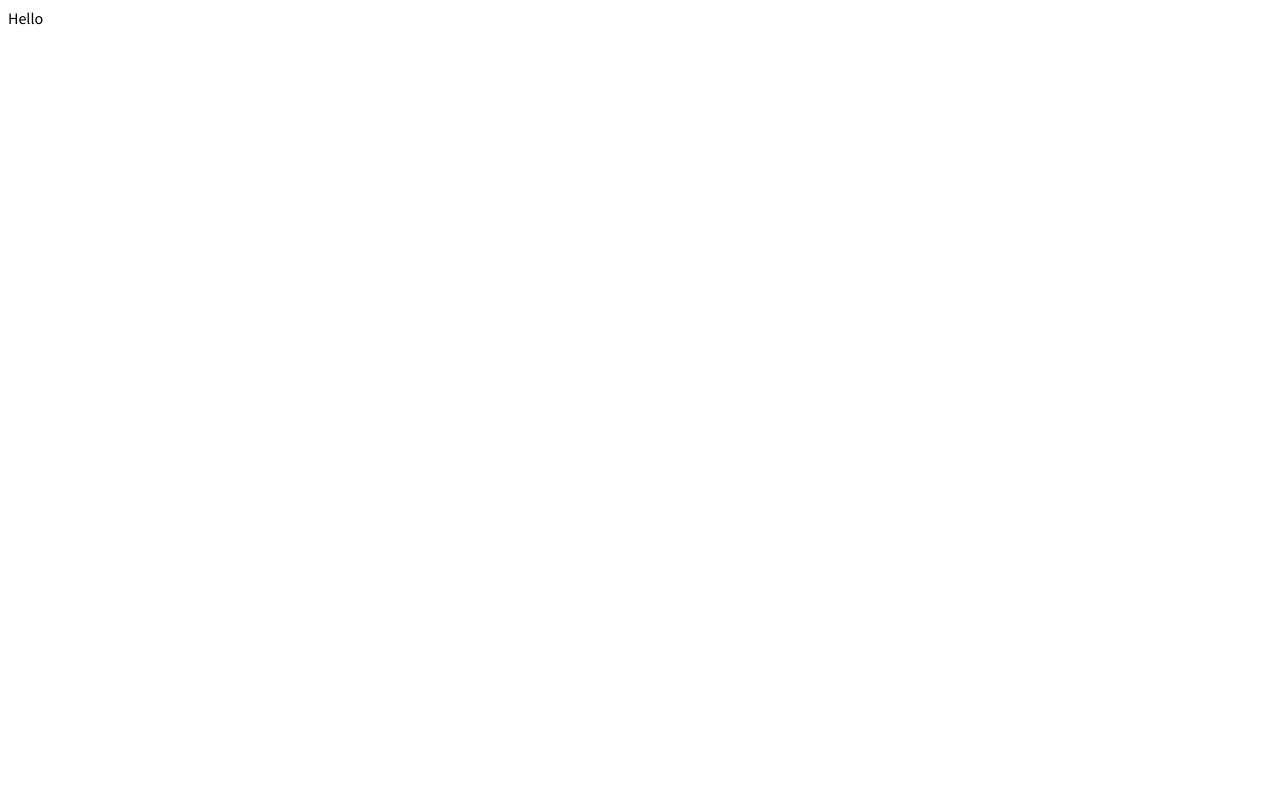
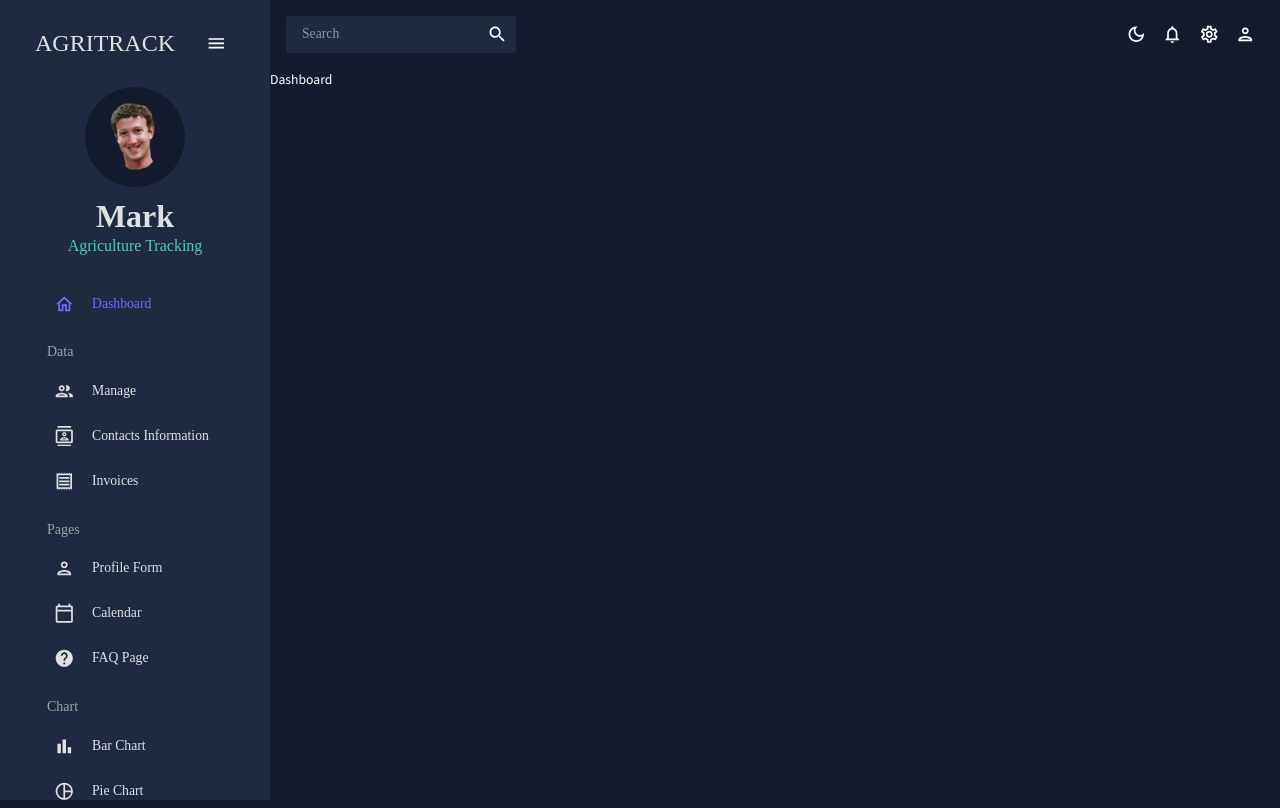
Before and after one commit to daominhhoangggg/agritrack-frontend, a React (Create React App) app: page / in a window 1280 px wide. Built offline with nearby package versions, Linux system fonts and the light colour scheme.

Commit message:
Topbar and Sidebar

```diff
--- a/package.json
+++ b/package.json
@@ -52,5 +52,8 @@
       "last 1 firefox version",
       "last 1 safari version"
     ]
+  },
+  "devDependencies": {
+    "@babel/plugin-proposal-private-property-in-object": "^7.21.11"
   }
 }
--- a/src/App.js
+++ b/src/App.js
@@ -1,5 +1,49 @@
+import { ColorModeContext, useMode } from './theme';
+import { CssBaseline, ThemeProvider } from '@mui/material';
+import { Routes, Route } from 'react-router-dom';
+import Topbar from './scenes/global/Topbar';
+import Sidebar from './scenes/global/Sidebar';
+import Dashboard from './scenes/dashboard';
+// import Team from './scenes/team';
+// import Invoices from './scenes/invoices';
+// import Contacts from './scenes/contacts';
+// import Bar from './scenes/bar';
+// import Form from './scenes/form';
+// import Line from './scenes/line';
+// import Pie from './scenes/pie';
+// import FAQ from './scenes/faq';
+// import Geography from './scenes/geography';
+// import Calendar from './scenes/calendar';
+
 function App() {
-  return <div className="app">Hello</div>;
+  const [theme, colorMode] = useMode();
+
+  return (
+    <ColorModeContext.Provider value={colorMode}>
+      <ThemeProvider theme={theme}>
+        <CssBaseline />
+        <div className="app">
+          <Sidebar />
+          <main className="content">
+            <Topbar />
+            <Routes>
+              <Route path="/" element={<Dashboard />} />
+              {/* <Route path="/team" element={<Dashboard />} /> */}
+              {/* <Route path="/invoices" element={<Invoices />} /> */}
+              {/* <Route path="/contacts" element={<Contacts />} /> */}
+              {/* <Route path="/form" element={<Form />} /> */}
+              {/* <Route path="/bar" element={<Bar />} /> */}
+              {/* <Route path="/pie" element={<Pie />} /> */}
+              {/* <Route path="/line" element={<Line />} /> */}
+              {/* <Route path="/faq" element={<FAQ />} /> */}
+              {/* <Route path="/geography" element={<Geography />} /> */}
+              {/* <Route path="/calendar" element={<Calendar />} /> */}
+            </Routes>
+          </main>
+        </div>
+      </ThemeProvider>
+    </ColorModeContext.Provider>
+  );
 }
 
 export default App;
--- a/src/index.css
+++ b/src/index.css
@@ -3,7 +3,8 @@
 html,
 body,
 #root,
-.app {
+.app,
+.content {
   height: 100%;
   width: 100%;
   font-family: 'Source Sans 3', sans-serif;
@@ -15,7 +16,8 @@ body,
 }
 
 ::-webkit-scrollbar {
-  width: 10px;
+  width: 1px;
+  display: none;
 }
 
 /* Track */
--- a/src/scenes/global/Sidebar.jsx
+++ b/src/scenes/global/Sidebar.jsx
@@ -1,6 +1,6 @@
 import { useState } from 'react';
 import { ProSidebar, Menu, MenuItem } from 'react-pro-sidebar';
-// import 'react-pro-sidebar/dist/css/style.css';
+import 'react-pro-sidebar/dist/css/styles.css';
 import { Box, IconButton, Typography, useTheme } from '@mui/material';
 import { Link } from 'react-router-dom';
 import { tokens } from '../../theme';
@@ -16,6 +16,22 @@ import PieChartOutlinedOutlinedIcon from '@mui/icons-material/PieChartOutlineOut
 import TimelineOutlinedIcon from '@mui/icons-material/TimelineOutlined';
 import MenuOutlinedIcon from '@mui/icons-material/MenuOutlined';
 import MapOutlinedIcon from '@mui/icons-material/MapOutlined';
+
+const Item = ({ title, to, icon, selected, setSelected }) => {
+  const theme = useTheme();
+  const colors = tokens(theme.palette.mode);
+  return (
+    <MenuItem
+      active={selected === title}
+      style={{ color: colors.grey[100] }}
+      onClick={() => setSelected(title)}
+      icon={icon}
+    >
+      <Typography>{title}</Typography>
+      <Link to={to} />
+    </MenuItem>
+  );
+};
 
 const Sidebar = () => {
   const theme = useTheme();
@@ -33,17 +49,178 @@ const Sidebar = () => {
           backgroundColor: 'transparent !important',
         },
         '& .pro-inner-item': {
-          padding: '5px 25px 5px 20px !important',
+          padding: '5px 35px 5px 20px !important',
         },
         '& .pro-inner-item:hover': {
           color: '#868dfb !important',
         },
-        '& .pro-menu-item': {
+        '& .pro-menu-item.active': {
           color: '#6870fa !important',
         },
       }}
     >
-      Hello
+      <ProSidebar collapsed={isCollapsed}>
+        {/* LOGO AND MENU ICONS */}
+        <Menu>
+          <MenuItem
+            onClick={() => setIsCollapsed(!isCollapsed)}
+            icon={isCollapsed ? <MenuOutlinedIcon /> : undefined}
+            style={{
+              margin: '10px 0 20px 0',
+              color: colors.grey[100],
+            }}
+          >
+            {!isCollapsed && (
+              <Box
+                display="flex"
+                justifyContent="space-between"
+                alignItems="center"
+                ml="15px"
+              >
+                <Typography variant="h3" color={colors.grey[100]}>
+                  AGRITRACK
+                </Typography>
+                <IconButton onClick={() => setIsCollapsed(!isCollapsed)}>
+                  <MenuOutlinedIcon />
+                </IconButton>
+              </Box>
+            )}
+          </MenuItem>
+
+          {/* USER */}
+          {!isCollapsed && (
+            <Box mb="25px">
+              <Box display="flex" justifyContent="center" alignItems="center">
+                <img
+                  alt="profile-user"
+                  width="100px"
+                  height="100px"
+                  src={'../../assets/user.png'}
+                  style={{ cursor: 'pointer', borderRadius: '50%' }}
+                />
+              </Box>
+              <Box textAlign="center">
+                <Typography
+                  variant="h2"
+                  color={colors.grey[100]}
+                  fontWeight="bold"
+                  sx={{ m: '10px 0 0 0' }}
+                >
+                  Mark
+                </Typography>
+                <Typography variant="h5" color={colors.greenAccent[500]}>
+                  Agriculture Tracking
+                </Typography>
+              </Box>
+            </Box>
+          )}
+
+          {/* MENU ITEMS */}
+          <Box paddingLeft={isCollapsed ? undefined : '10%'}>
+            <Item
+              title="Dashboard"
+              to="/"
+              icon={<HomeOutlinedIcon />}
+              selected={selected}
+              setSelected={setSelected}
+            />
+
+            <Typography
+              variant="h6"
+              color={colors.grey[300]}
+              sx={{ m: '15px 0 5px 20px' }}
+            >
+              Data
+            </Typography>
+            <Item
+              title="Manage"
+              to="/team"
+              icon={<PeopleOutlinedIcon />}
+              selected={selected}
+              setSelected={setSelected}
+            />
+            <Item
+              title="Contacts Information"
+              to="/contacts"
+              icon={<ContactsOutlinedIcon />}
+              selected={selected}
+              setSelected={setSelected}
+            />
+            <Item
+              title="Invoices"
+              to="/invoices"
+              icon={<ReceiptOutlinedIcon />}
+              selected={selected}
+              setSelected={setSelected}
+            />
+
+            <Typography
+              variant="h6"
+              color={colors.grey[300]}
+              sx={{ m: '15px 0 5px 20px' }}
+            >
+              Pages
+            </Typography>
+            <Item
+              title="Profile Form"
+              to="/form"
+              icon={<PersonOutlinedIcon />}
+              selected={selected}
+              setSelected={setSelected}
+            />
+            <Item
+              title="Calendar"
+              to="/calendar"
+              icon={<CalendarTodayOutlinedIcon />}
+              selected={selected}
+              setSelected={setSelected}
+            />
+            <Item
+              title="FAQ Page"
+              to="/faq"
+              icon={<HelpOutlinedIcon />}
+              selected={selected}
+              setSelected={setSelected}
+            />
+
+            <Typography
+              variant="h6"
+              color={colors.grey[300]}
+              sx={{ m: '15px 0 5px 20px' }}
+            >
+              Chart
+            </Typography>
+            <Item
+              title="Bar Chart"
+              to="/bar"
+              icon={<BarChartOutlinedIcon />}
+              selected={selected}
+              setSelected={setSelected}
+            />
+            <Item
+              title="Pie Chart"
+              to="/pie"
+              icon={<PieChartOutlinedOutlinedIcon />}
+              selected={selected}
+              setSelected={setSelected}
+            />
+            <Item
+              title="Line Chart"
+              to="/line"
+              icon={<TimelineOutlinedIcon />}
+              selected={selected}
+              setSelected={setSelected}
+            />
+            <Item
+              title="Geography Chart"
+              to="/geography"
+              icon={<MapOutlinedIcon />}
+              selected={selected}
+              setSelected={setSelected}
+            />
+          </Box>
+        </Menu>
+      </ProSidebar>
     </Box>
   );
 };
--- a/src/theme.js
+++ b/src/theme.js
@@ -20,7 +20,7 @@ export const tokens = mode => ({
           100: '#d0d1d5',
           200: '#a1a4ab',
           300: '#727681',
-          400: '#434957',
+          400: '#1F2A40',
           500: '#141b2d',
           600: '#101624',
           700: '#0c101b',
@@ -80,7 +80,7 @@ export const tokens = mode => ({
           300: '#0c101b',
           400: '#f2f0f0', // #101624
           500: '#141b2d',
-          600: '#434957',
+          600: '#1F2A40',
           700: '#727681',
           800: '#a1a4ab',
           900: '#d0d1d5',
```
Also changed, not shown: public/assets/user.png (added), 1 other file (tests, documents, lock files or other folders).
